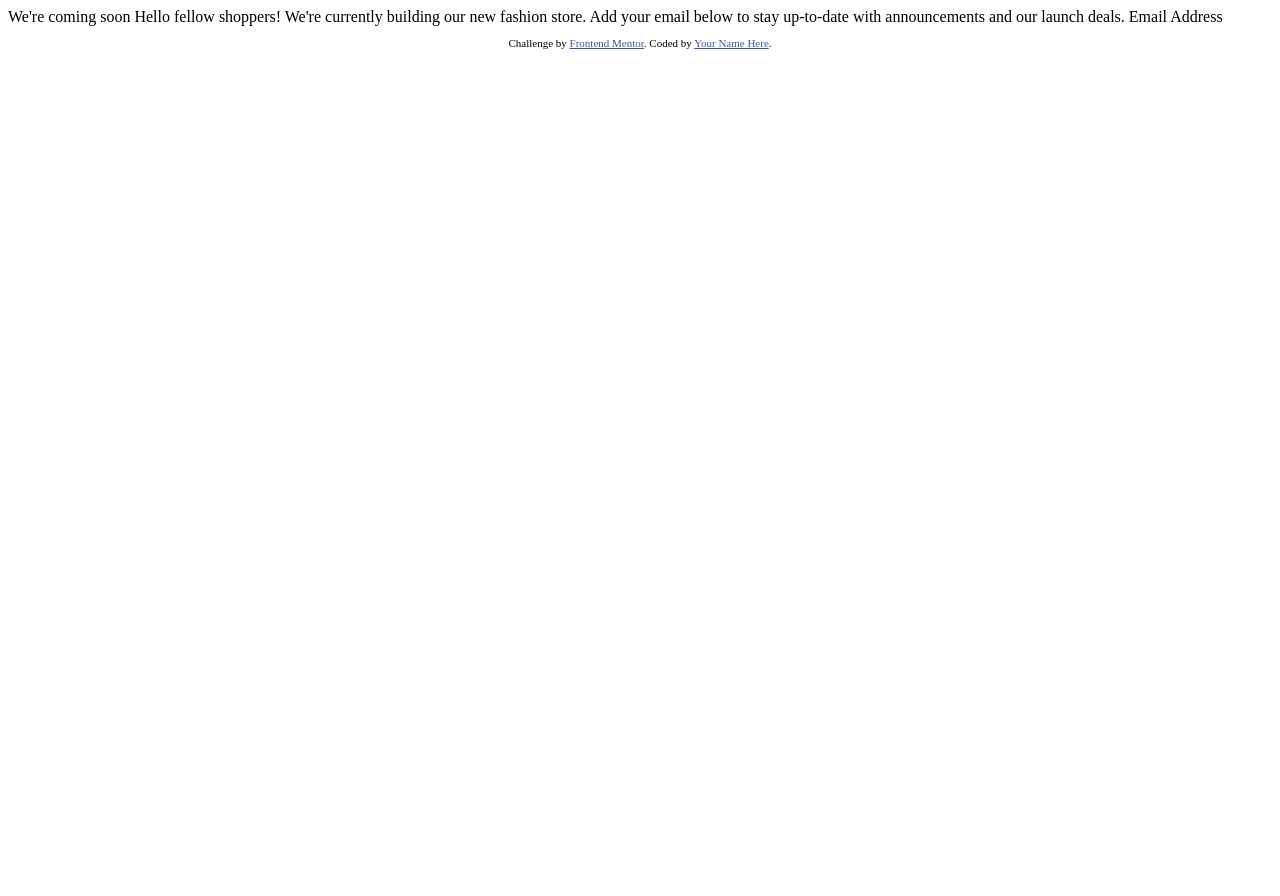
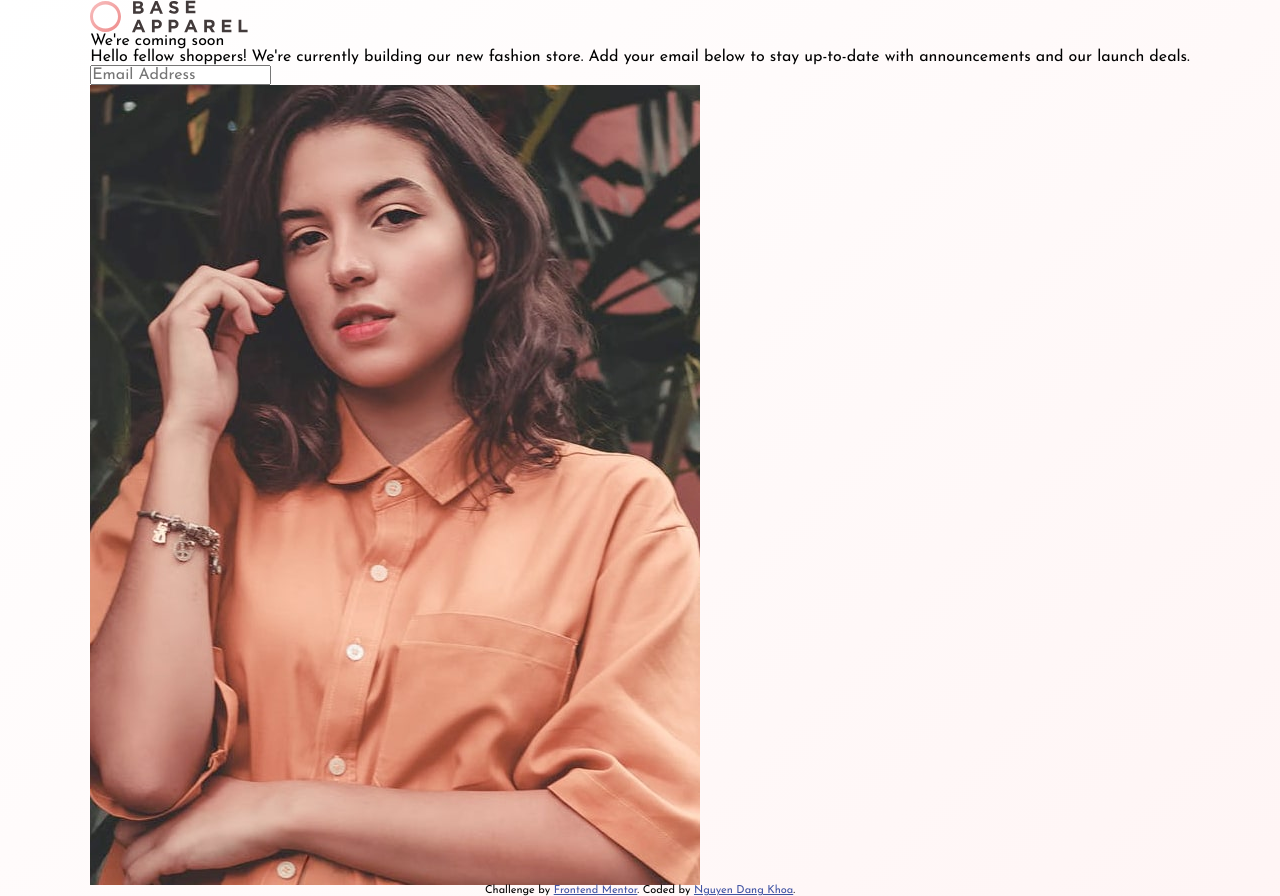
Before and after one commit to dangkhoa1195/base-apparel-coming-soon, a plain HTML site: page index.html in a window 1280 px wide. Before the commit the page ends 800 px from the top, so only its background shows below. Drawn offline with Linux system fonts and the light colour scheme.

Commit message:
add style guide css

```diff
--- /dev/null
+++ b/css/reset.css
@@ -0,0 +1,20 @@
+*,
+*:before,
+*:after {
+  box-sizing: border-box;
+}
+* {
+  margin: 0;
+  padding: 0;
+  font: inherit;
+}
+img,
+picture,
+svg,
+video {
+  display: block;
+  max-width: 100%;
+}
+body {
+  min-height: 100vh;
+}
--- /dev/null
+++ b/css/style.scss
@@ -0,0 +1,21 @@
+@import url('https://fonts.googleapis.com/css2?family=Josefin+Sans:wght@300;400;600&display=swap');
+
+$desaturated-red: hsl(0, 36%, 70%);
+$soft-red: hsl(0, 93%, 68%);
+$dark-grayish-red: hsl(0, 6%, 24%);
+
+html {
+  font-size: 62.5%;
+}
+body {
+  background-image: linear-gradient(
+    135deg,
+    hsl(0, 0%, 100%),
+    hsl(0, 100%, 98%)
+  );
+  display: grid;
+  font-family: 'Josefin Sans', sans-serif;
+  font-size: 1.6rem;
+  min-height: 100vh;
+  place-items: center;
+}
--- a/index.html
+++ b/index.html
@@ -1,32 +1,71 @@
 <!DOCTYPE html>
 <html lang="en">
   <head>
-  <meta charset="UTF-8">
-  <meta name="viewport" content="width=device-width, initial-scale=1.0"> <!-- displays site properly based on user's device -->
-
-  <link rel="icon" type="image/png" sizes="32x32" href="./images/favicon-32x32.png">
+    <meta charset="UTF-8" />
+    <meta name="viewport" content="width=device-width, initial-scale=1.0" />
+    <!-- displays site properly based on user's device -->
+    <link rel="stylesheet" href="./css/reset.css" />
+    <link rel="stylesheet" href="./css/style.css" />
+    <link
+      rel="icon"
+      type="image/png"
+      sizes="32x32"
+      href="./images/favicon-32x32.png"
+    />
 
     <title>Frontend Mentor | Base Apparel coming soon page</title>
 
     <!-- Feel free to remove these styles or customise in your own stylesheet 👍 -->
     <style>
-    .attribution { font-size: 11px; text-align: center; }
-    .attribution a { color: hsl(228, 45%, 44%); }
+      .attribution {
+        font-size: 11px;
+        text-align: center;
+      }
+      .attribution a {
+        color: hsl(228, 45%, 44%);
+      }
     </style>
   </head>
   <body>
-
-  We're coming soon
-
-  Hello fellow shoppers! We're currently building our new fashion store.
-  Add your email below to stay up-to-date with announcements and our launch deals.
-
-  Email Address
-
+    <main id="main">
+      <section class="soon">
+        <div class="soon__content">
+          <div class="soon__logo">
+            <img src="./images/logo.svg" alt="logo" />
+          </div>
+          <h1 class="soon__title">
+            <span class="text-highlight">We're</span> coming soon
+          </h1>
+          <p class="soon__desc">
+            Hello fellow shoppers! We're currently building our new fashion
+            store. Add your email below to stay up-to-date with announcements
+            and our launch deals.
+          </p>
+          <div class="input-wrapper">
+            <input
+              type="text"
+              class="input-control"
+              placeholder="Email Address"
+            />
+          </div>
+        </div>
+        <div class="soon__hero">
+          <picture>
+            <source
+              media="(max-width: 425px)"
+              srcset="./images/hero-mobile.jpg"
+            />
+            <img src="./images/hero-desktop.jpg" alt="hero picture" />
+          </picture>
+        </div>
+      </section>
+    </main>
     <footer>
       <p class="attribution">
-      Challenge by <a href="https://www.frontendmentor.io?ref=challenge" target="_blank">Frontend Mentor</a>.
-      Coded by <a href="#">Your Name Here</a>.
+        Challenge by
+        <a href="https://www.frontendmentor.io?ref=challenge" target="_blank"
+          >Frontend Mentor</a
+        >. Coded by <a href="#">Nguyen Dang Khoa</a>.
       </p>
     </footer>
   </body>
```
Also changed, not shown: css/style.css (added), 1 other file. Lines whose indentation alone changed are shown as unchanged.
